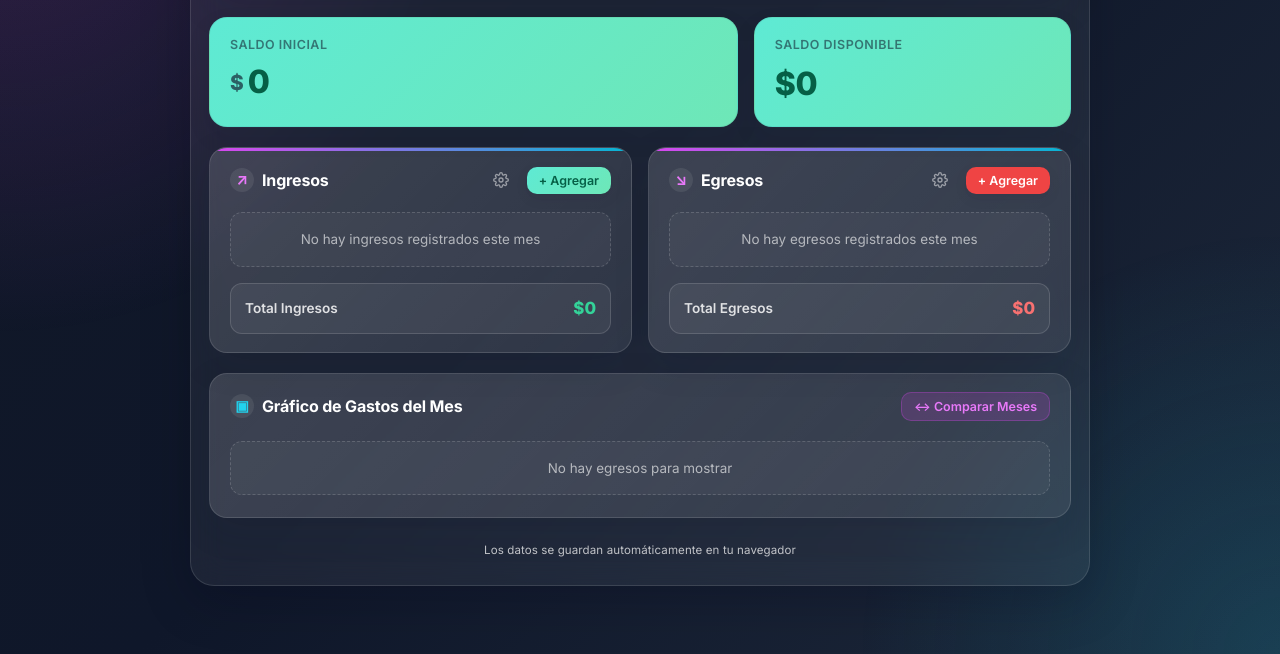
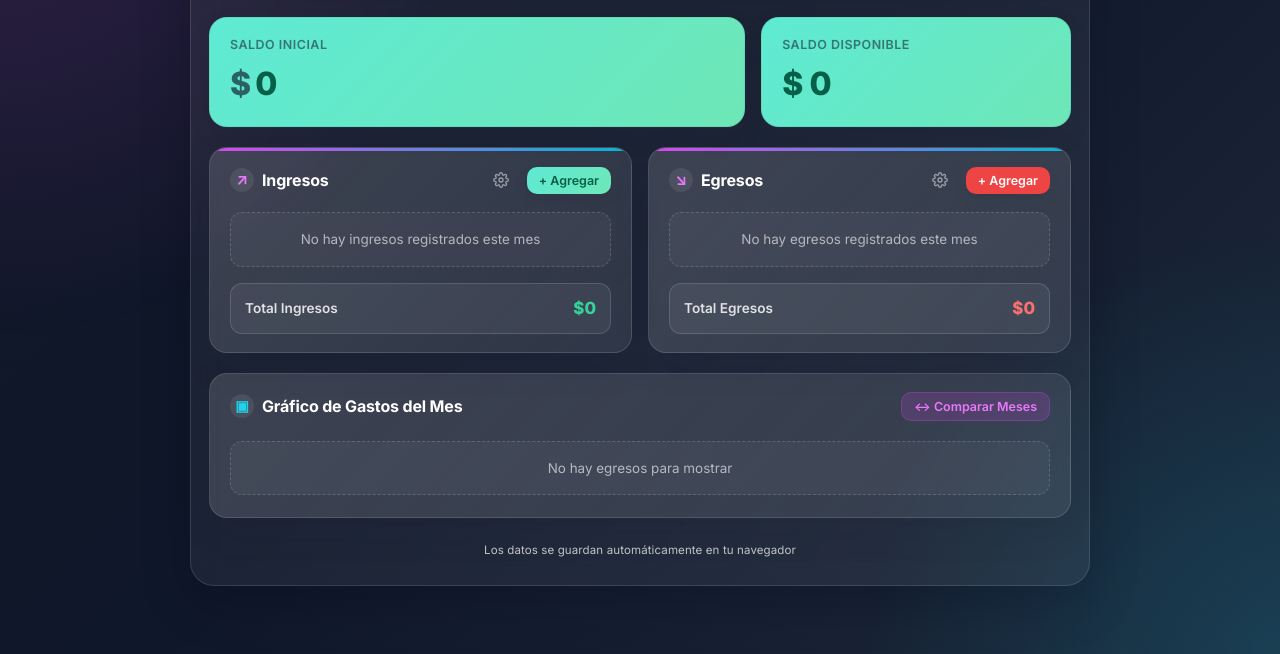
Before and after one commit to CristobalMorgado/Formulario_Ingresos, a plain HTML site: page index.html in a window 1280 px wide. Shown: the part 146-800 px from the top of the page. Drawn offline with Linux system fonts and the light colour scheme.

Commit message:
Align currency symbol size and spacing for available balance

```diff
--- a/app.js
+++ b/app.js
@@ -68,8 +68,9 @@
   // UTILITY FUNCTIONS
   // ============================================================
 
-  function formatCLP(amount) {
-    return '$' + Math.round(amount).toLocaleString('es-CL');
+  function formatCLP(amount, spaceAfterSymbol) {
+    var symbol = spaceAfterSymbol ? '$ ' : '$';
+    return symbol + Math.round(amount).toLocaleString('es-CL');
   }
 
   function generateId() {
@@ -241,7 +242,7 @@
       else totalExp += tx.amount;
     });
     var available = getInitialBalance(state.selectedMonth) + totalInc - totalExp;
-    dom.availableBalance.textContent = formatCLP(available);
+    dom.availableBalance.textContent = formatCLP(available, true);
   }
 
   function updateInitialBalanceInput() {
--- a/style.css
+++ b/style.css
@@ -298,7 +298,7 @@ body::before {
 }
 
 .balance__currency {
-  font-size: 1.3rem;
+  font-size: 2rem;
   font-weight: 800;
   color: var(--text-secondary);
 }
```
